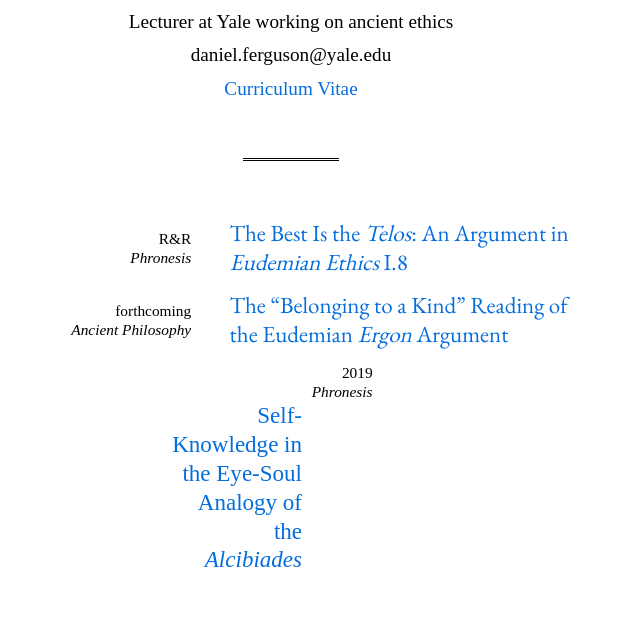
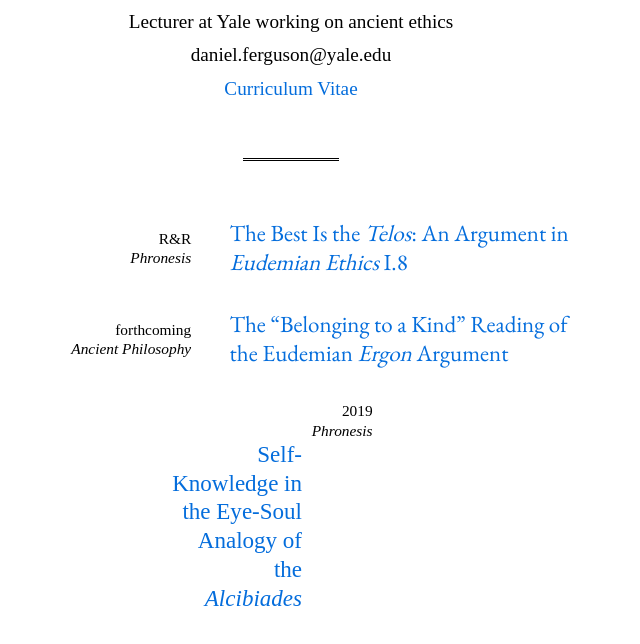
Before and after one commit to d-ferguson/d-ferguson.github.io, a plain HTML site: page index.html in a window 1280 px wide. Shown: the part 204-848 px from the top of the page, without its empty margins (349-989 px from the left). Drawn offline with nearby package versions, Linux system fonts and the light colour scheme; a web font is replaced by a local one.

Commit message:
Update dan.css
Fixed spacing issue

```diff
--- a/dan.css
+++ b/dan.css
@@ -54,6 +54,7 @@ body {
 
 .pub {
 	margin-top: .75em;
+	margin-bottom: 1.75em;
 	width: 100%;
 	display: flex;
 	justify-content: center;
```
